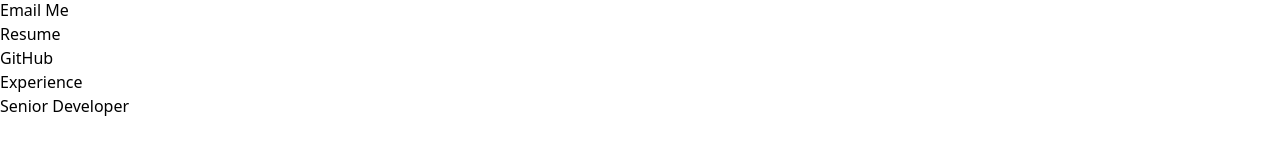
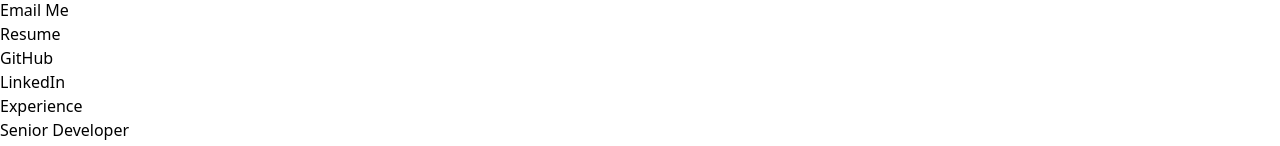
Before and after one commit to agoodkind/goodkind.io, a React (Vite) app: page / in a window 1280 px wide. Shown: the part 806-952 px from the top of the page. Built offline with nearby package versions, Linux system fonts and the light colour scheme.

Commit message:
more overengineering

```diff
--- a/src/sections/About.tsx
+++ b/src/sections/About.tsx
@@ -5,14 +5,16 @@
 function AboutHoverableCliffLink({
   label,
   active,
+  link,
 }: {
   label: string;
   active: boolean;
+  link: string;
 }) {
   return (
     <li>
       <a
-        href="/personal_cv/index.html"
+        href={link}
         className={clsx(
           active && ["text-violet-500", "border-b-violet-500"],
           ["hover:text-violet-500", "hover:border-b-violet-500"],
@@ -35,10 +37,17 @@
   {
     label: "Resume",
     active: true,
+    link: "#",
   },
   {
     label: "GitHub",
     active: false,
+    link: "https://github.com/agoodkind",
+  },
+  {
+    label: "LinkedIn",
+    active: false,
+    link: "https://www.linkedin.com/in/agoodkind",
   },
 ];
 
@@ -46,8 +55,6 @@
   const emailMe = () => {
     window.location.href = atob("bWFpbHRvOmFsZXhAZ29vZGtpbmQuaW8=");
   };
-
-  const isActive = true;
 
   return (
     <Section className="pb-0">
--- a/src/sections/Information.tsx
+++ b/src/sections/Information.tsx
@@ -34,11 +34,7 @@
   return (
     <Section>
       <Title>Information</Title>
-      <ul className="space-y-4">
-        {information.map((info) => (
-          <InformationItem {...info} />
-        ))}
-      </ul>
+      <ul className="space-y-4">{information.map(InformationItem)}</ul>
     </Section>
   );
 }
```
